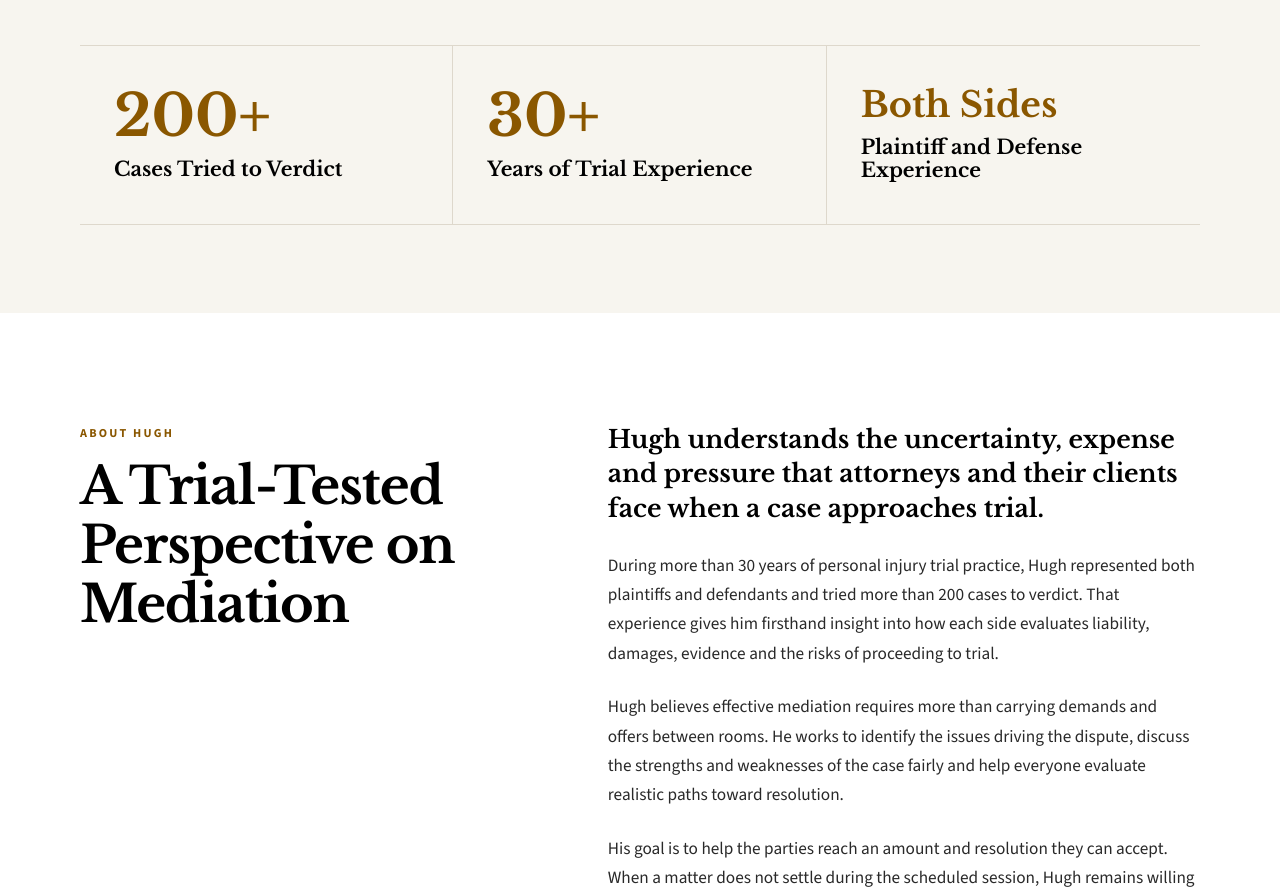
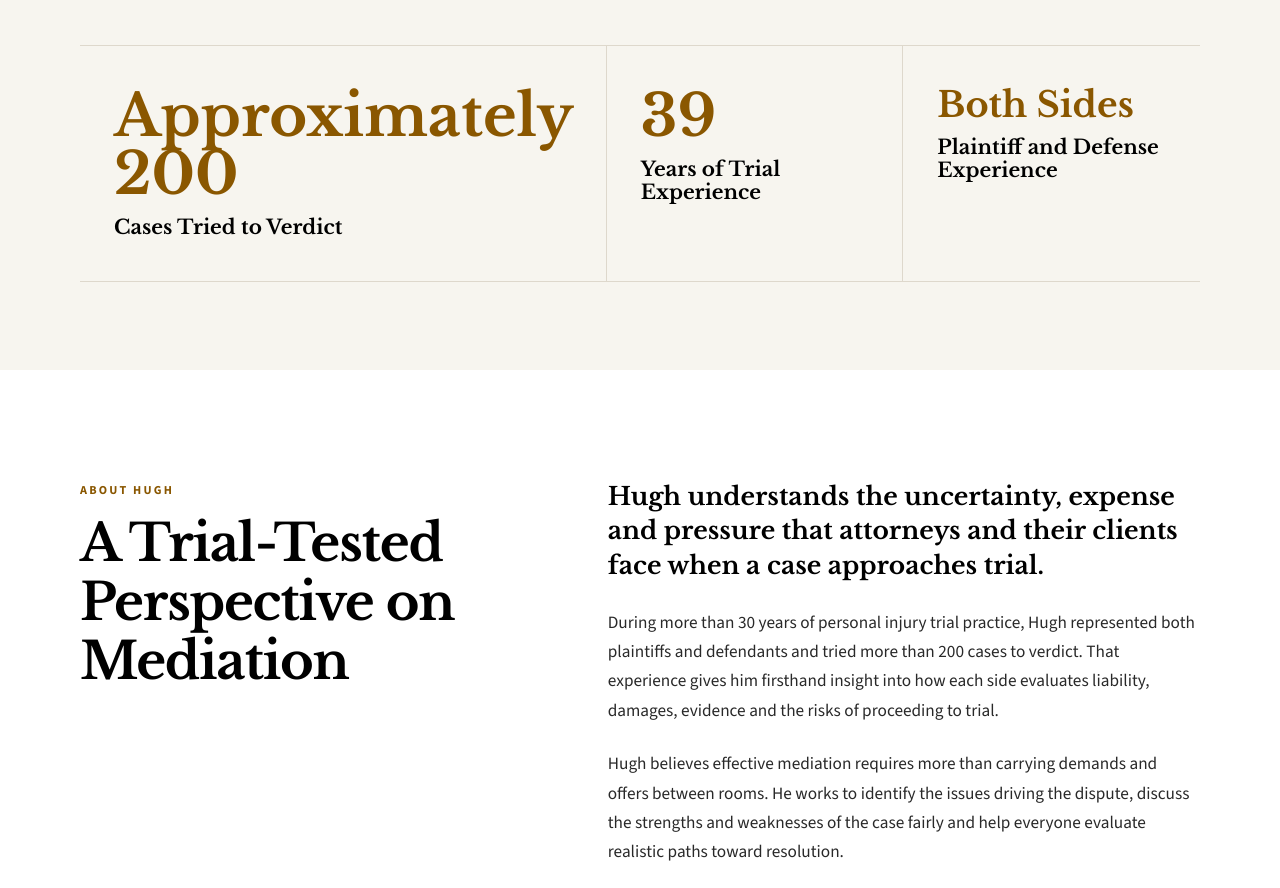
Before and after one commit to victorpena210/texmediator, a plain HTML site: page about-hugh-howerton.html in a window 1280 px wide. Shown: the part 1151-2039 px from the top of the page. Drawn offline with nearby package versions, Linux system fonts and the light colour scheme.

Commit message:
checkpoint before Hugh content updates

```diff
--- a/about-hugh-howerton.html
+++ b/about-hugh-howerton.html
@@ -221,13 +221,13 @@
 
                 <div class="experience-grid">
                     <article class="experience-card">
-                        <span class="experience-number">200+</span>
+                        <span class="experience-number">Approximately 200</span>
 
                         <h3>Cases Tried to Verdict</h3>
                     </article>
 
                     <article class="experience-card">
-                        <span class="experience-number">30+</span>
+                        <span class="experience-number">39</span>
 
                         <h3>Years of Trial Experience</h3>
                     </article>
```
Also changed, not shown: index.html (+2 -2 lines).
